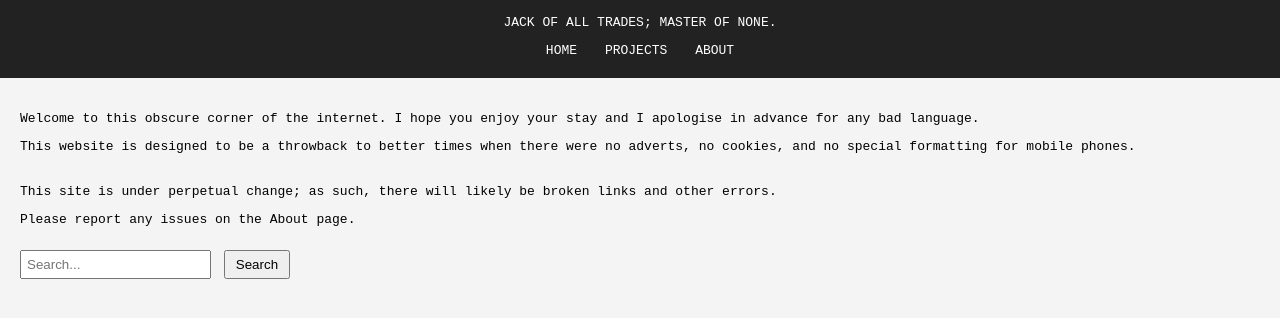
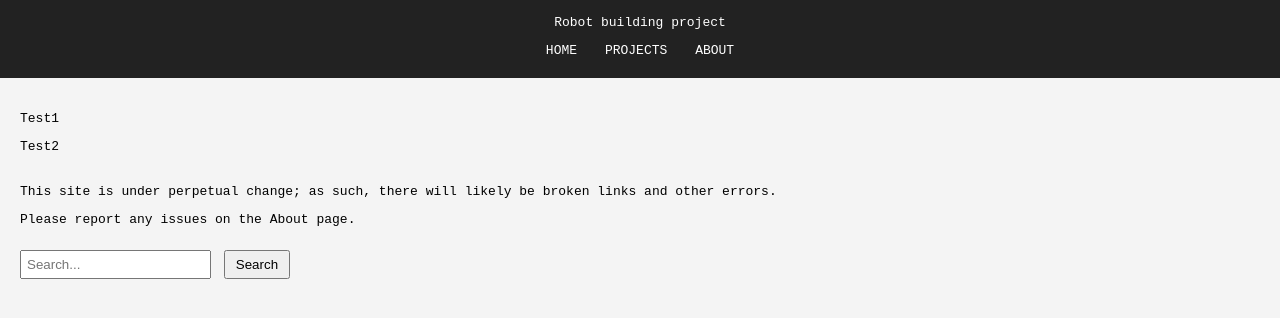
Before and after one commit to gethin101/robot, a plain HTML site: page index.html in a window 1280 px wide. Shown: the part 70-388 px from the top of the page. Drawn offline with Linux system fonts and the light colour scheme.

Commit message:
Update index.html

```diff
--- a/index.html
+++ b/index.html
@@ -8,7 +8,7 @@
 <body>
   <header>
     <h1>GETHIN ROBOT</h1>
-    <p>JACK OF ALL TRADES; MASTER OF NONE.</p>
+    <p>Robot building project</p>
     <nav>
       <a href="index.html">HOME</a>
       <a href="projects.html">PROJECTS</a>
@@ -18,8 +18,8 @@
 
   <main>
     <section class="welcome">
-      <p>Welcome to this obscure corner of the internet. I hope you enjoy your stay and I apologise in advance for any bad language.</p>
-      <p>This website is designed to be a throwback to better times when there were no adverts, no cookies, and no special formatting for mobile phones.</p>
+      <p>Test1</p>
+      <p>Test2</p>
     </section>
 
     <section class="note">
```
